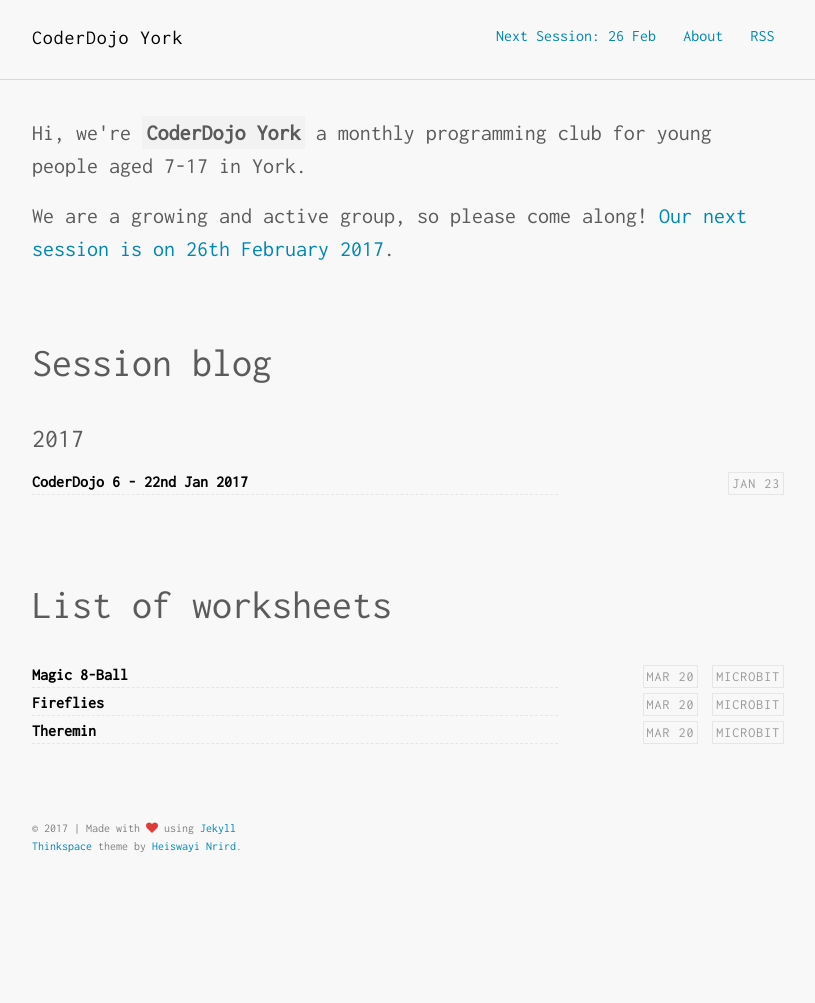
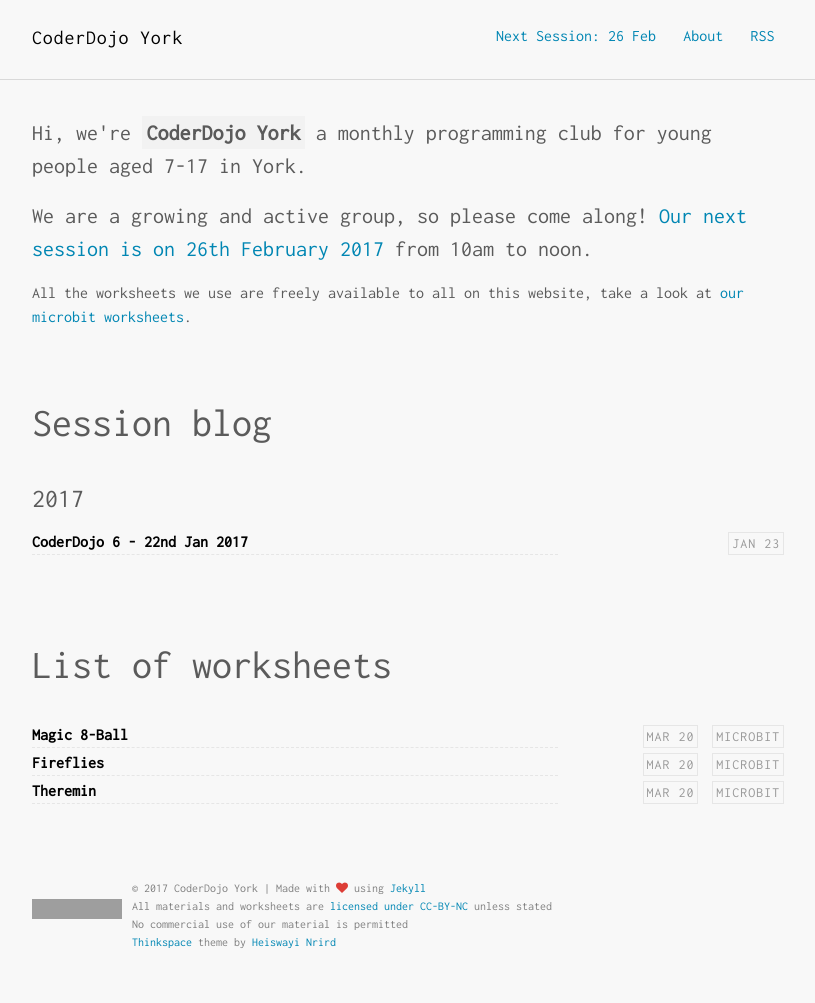
Before and after one commit to YorkDojo/yorkdojo.github.io, a Jekyll site: the page built from index.html, in a window 1280 px wide. Shown: the whole page, without its empty margins (232-1047 px from the left). Built offline with Jekyll 4.4.1, drawn with Linux system fonts in a browser that asks for light colours; before the commit the page ends 903 px from its top, so only the background shows below that; grey boxes are pictures that could not be loaded.

Commit message:
Fix licensing on worksheets and page footer

```diff
--- a/_includes/footer.html
+++ b/_includes/footer.html
@@ -1,6 +1,15 @@
 <footer class="site-footer">
   <div class="container">
-    <small class="block">&copy; {{ site.time | date: '%Y' }} | Made with <i class="fa fa-heart" aria-hidden="true" style="color:#DD3D36"></i> using <a href="http://jekyllrb.com/">Jekyll</a></small>
-    <small><a href="https://github.com/heiswayi/thinkspace">Thinkspace</a> theme by <a href="http://heiswayi.github.io/">Heiswayi Nrird</a>.</small>
+    <a style="float:left;width:100px;height:100px;padding:20px 0" rel="license" href="http://creativecommons.org/licenses/by-nc/4.0/">
+      <img alt="Creative Commons License" style="border-width:0" src="https://i.creativecommons.org/l/by-nc/4.0/88x31.png" />
+    </a>
+    <div class="float:left">
+      <small class="block">&copy; {{ site.time | date: '%Y' }} CoderDojo York | Made with <i class="fa fa-heart" aria-hidden="true" style="color:#DD3D36"></i> using <a href="http://jekyllrb.com/">Jekyll</a></small>
+      <small>All materials and worksheets are <a href="http://creativecommons.org/licenses/by-nc/4.0/">licensed under CC-BY-NC</a> unless stated</small>
+      <small>No commercial use of our material is permitted</small>
+      <small><a href="https://github.com/heiswayi/thinkspace">Thinkspace</a> theme by <a href="http://heiswayi.github.io/">Heiswayi Nrird</a></small>
+    </div>
   </div>
+
+
 </footer>
--- a/_includes/intro.html
+++ b/_includes/intro.html
@@ -1,6 +1,7 @@
 <section class="intro">
   <div class="container">
     <p class="lead">Hi, we're <strong class="author-name" itemprop="name">CoderDojo York</strong> a monthly programming club for young people aged 7-17 in York.</p>
-    <p class="lead">We are a growing and active group, so please come along! <a class="next-session" href="{{ '/next-session' | prepend: site.baseurl }}">Our next session is on {{ site.next_session_long }}</a>.</p>
+    <p class="lead">We are a growing and active group, so please come along! <a class="next-session" href="{{ '/next-session' | prepend: site.baseurl }}">Our next session is on {{ site.next_session_long }}</a> from 10am to noon.</p>
+    <p>All the worksheets we use are freely available to all on this website, take a look at <a href="/worksheets/microbit/">our microbit worksheets</a>.</p>
   </div>
 </section>
--- a/_layouts/worksheet.html
+++ b/_layouts/worksheet.html
@@ -20,6 +20,8 @@
         <img alt="Creative Commons License" style="border-width:0" src="https://i.creativecommons.org/l/by-nc/4.0/88x31.png" />
       </a>
       This workseet '{{ page.type }} / {{ page.title }}' from CoderDojo York is licensed under a<br/><a rel="license" href="http://creativecommons.org/licenses/by-nc/4.0/">Creative Commons Attribution-NonCommercial 4.0 International License</a>.
+      <br />
+      No commercial use of our material is permitted
     </p>
   </div>
 </article>
```
